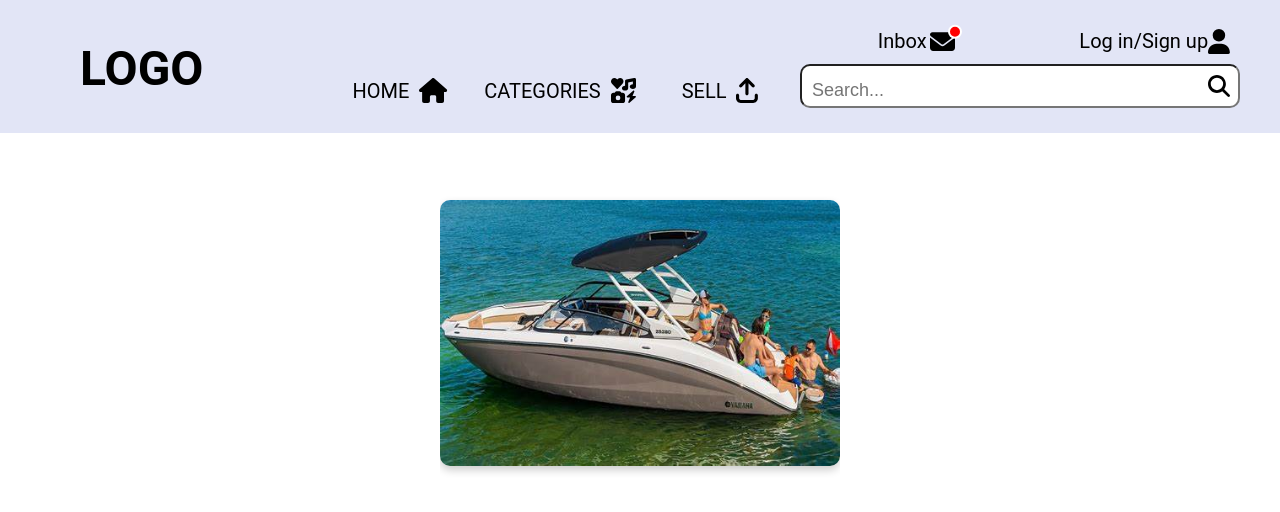
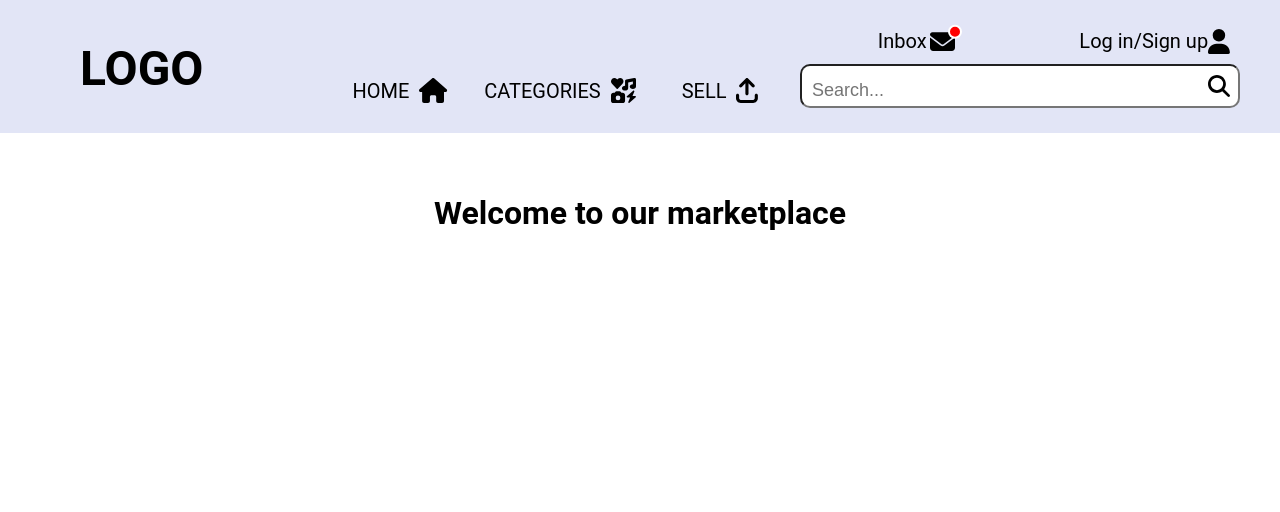
Before and after one commit to usman-ghafoorzai/idatt2105-full-stack-project, a Vue app in the folder frontend/: page / in a window 1280 px wide. Shown: the top 512 px of the page. Built offline with nearby package versions, Linux system fonts and the light colour scheme.

Commit message:
remove tags from App.vue

```diff
--- a/frontend/src/App.vue
+++ b/frontend/src/App.vue
@@ -7,17 +7,11 @@ import ItemListingComponent from './components/ItemListingComponent.vue'
 import FilterSidebar from './components/FilterSidebar.vue'
 import ItemPicture from './components/ItemPicture.vue'
 
-const images = [
-      'src/assets/images/boat.jpg',
-      'src/assets/images/Thor.png',
-    ];
 </script>
 
 <template>
   <Header></Header>
-  <ItemPicture
-    :images="images"
-  ></ItemPicture>
+  <router-view></router-view>
 </template>
 
 <style>
```
